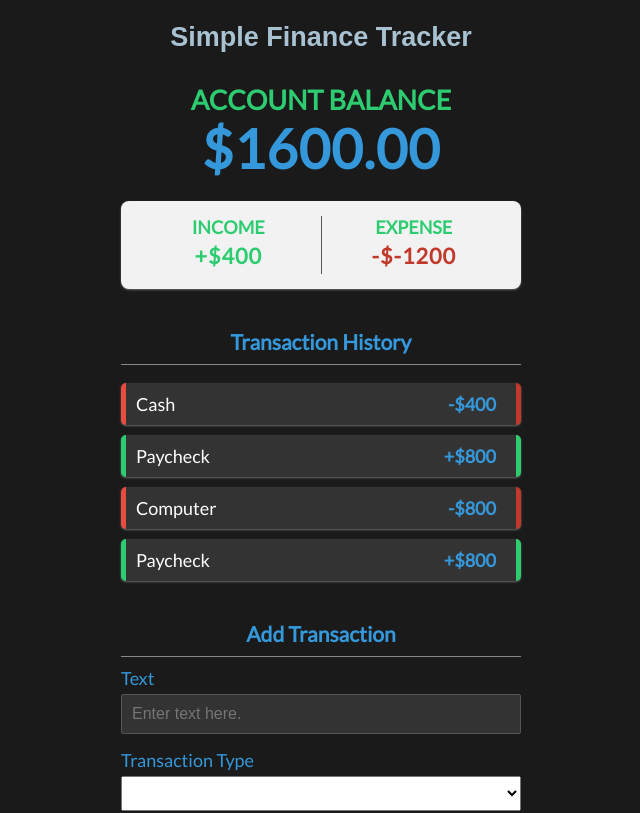
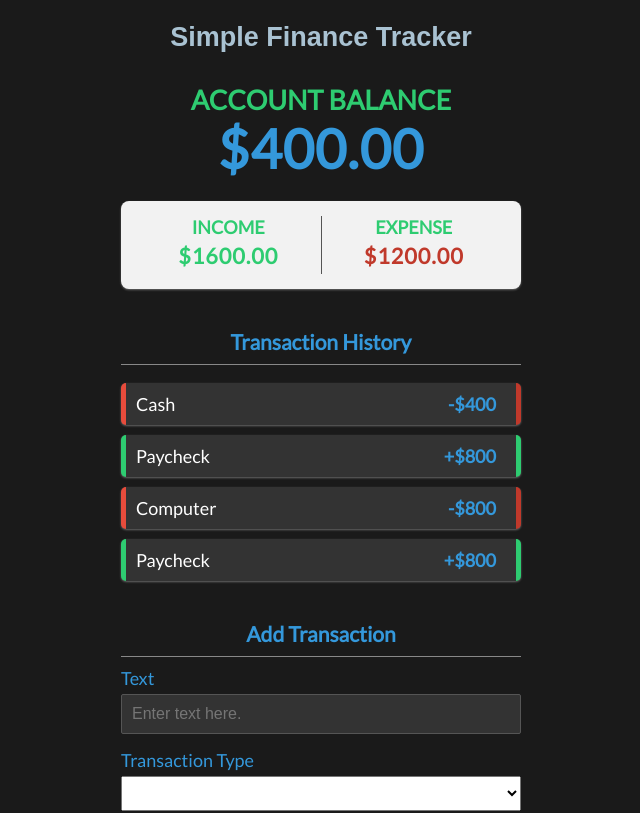
Before and after one commit to PendingUsername/SimpleFinance, a Vue app: page / in a window 1280 px wide. Shown: the top 813 px of the page, without its empty margins (319-959 px from the left). Built offline with nearby package versions, Linux system fonts and the light colour scheme.

Commit message:
Binding, add/delete, toast, transaction state.

```diff
--- a/src/App.vue
+++ b/src/App.vue
@@ -1,10 +1,12 @@
 <template>
+    <div>
       <Header />
       <div class="container">
         <Balance :total="total" />
-        <Expenses :income="+income" :expenses="+expenses" />
-        <Transactions :transactions="transactions"  />
-        <add/>
+        <Expenses :income="income" :expenses="expenses" />
+        <Transactions :transactions="transactions" @transactionDeleted="handleTransactionDeleted" />
+        <Add @transactionSubmitted="handleTransactionSubmitted" />
+      </div>
     </div>
   </template>
 
@@ -15,6 +17,8 @@ import Expenses from './components/Expenses.vue';
   import Transactions from './components/Transactions.vue';
   import Add from './components/Add.vue';
 
+  import { toastInjectionKey, useToast } from 'vue-toastification';
+
   import { ref, computed } from 'vue';
 
   const transactions = ref([
@@ -23,21 +27,20 @@ const transactions = ref([
     { id: 3, name: 'Computer', amount: -800 },
     { id: 4, name: 'Paycheck', amount: 800 },
   ]);
+
   // Total
   const total = computed(() => {
     return transactions.value
-        .filter(transaction => transaction.amount > 0)
       .reduce((acc, transaction) => {
         return acc + transaction.amount;
       }, 0)
       .toFixed(2);
   });
 
-
   // Income
   const income = computed(() => {
     return transactions.value.reduce((acc, transaction) => {
-        return acc + transaction.amount;
+      return transaction.amount > 0 ? acc + transaction.amount : acc;
     }, 0);
   });
 
@@ -47,7 +50,35 @@ const expenses = computed(() => {
       .filter(transaction => transaction.amount < 0)
       .reduce((acc, transaction) => {
         return acc + transaction.amount;
-        }, 0)
-        .toFixed(2);
+      }, 0);
   });
+
+  // Handle Transaction Submitted
+  const handleTransactionSubmitted = (transactionData) => {
+    const { name, amount, transactionType } = transactionData;
+
+    const signedAmount = transactionType === 'expense' ? -Math.abs(amount) : Math.abs(amount);
+
+    transactions.value.push({
+      id: generateUniqueId(),
+      name,
+      amount: signedAmount,
+    });
+
+    toast.success('Transaction Submitted');
+  };
+
+  // Generate Unique Id
+  const generateUniqueId = () => {
+    return Math.floor(Math.random() * 1000000000);
+  };
+
+  const toast = useToast();
+
+  // Handle Transaction Deleted
+  const handleTransactionDeleted = (id) => {
+   transactions.value = transactions.value.filter((transaction) => transaction.id !== id);
+
+   toast.success('Transaction Deleted');
+  };
   </script>
--- a/src/components/Add.vue
+++ b/src/components/Add.vue
@@ -23,22 +23,29 @@
 </template>
 
 <script setup>
-  import { ref } from "vue";
-  import {useToast} from "vue-toastification";
+import { ref, defineEmits } from "vue";
+import { useToast } from "vue-toastification";
 
 const text = ref("");
 const transactionType = ref("");
 const amount = ref("");
 
+const emit = defineEmits(["transactionSubmitted"]);
 const toast = useToast();
 
 const onSubmit = () => {
-    if (!text.value ||!transactionType.value ||!amount.value) {
+  if (!text.value || !transactionType.value || !amount.value) {
     toast.error("Please fill out all fields.");
     return;
   }
 
-    console.log(text.value, transactionType.value, amount.value);
+  const transactionData = {
+    name: text.value, // Corrected to use 'name' instead of 'text'
+    amount: parseFloat(amount.value),
+    transactionType: transactionType.value,
+  };
+
+  emit("transactionSubmitted", transactionData);
 
   text.value = "";
   transactionType.value = "";
--- a/src/components/Expenses.vue
+++ b/src/components/Expenses.vue
@@ -2,14 +2,15 @@
     <div class="inc-exp-container">
         <div class="income-section">
             <h4>Income</h4>
-            <p id="money-plus" class="money plus">+${{income}}</p>
+            <p id="money-plus" class="money plus">${{ income.toFixed(2) }}</p>
         </div>
         <div class="expense-section">
             <h4>Expense</h4>
-            <p id="money-minus" class="money minus">-${{expenses}}</p>
+            <p id="money-minus" class="money minus">${{ Math.abs(expenses).toFixed(2) }}</p>
         </div>
     </div>
 </template>
+
 
 <script setup>
     import { defineProps } from 'vue';
--- a/src/components/Transactions.vue
+++ b/src/components/Transactions.vue
@@ -3,7 +3,7 @@
       <h3 style="color: #3498db; text-align: center;">Transaction History</h3>
       <ul id="list" class="list">
         <li v-for="transaction in transactions" :key="transaction.id" :class="{ 'transaction': true, 'minus': transaction.amount < 0, 'plus': transaction.amount > 0 }">
-          {{ transaction.name }} <span>{{ transaction.amount < 0 ? '-' : '+' }}${{ Math.abs(transaction.amount) }}</span><button class="delete-btn">X</button>
+          {{ transaction.name }} <span>{{ transaction.amount < 0 ? '-' : '+' }}${{ Math.abs(transaction.amount) }}</span><button @click="deleteTransaction(transaction.id)" class="delete-btn">X</button>
         </li>
       </ul>
     </div>
@@ -12,12 +12,18 @@
 <script setup>
 import { defineProps } from 'vue';
 
+const emit = defineEmits(['transactionDeleted']);
+
 const props = defineProps({
     transactions: {
         type: Array,
         required: true
     }
 });
+
+const deleteTransaction = (id) => {
+    emit('transactionDeleted', id);
+};
 </script>
   <style>
   .list {
```
Lines whose indentation alone changed are shown as unchanged.
